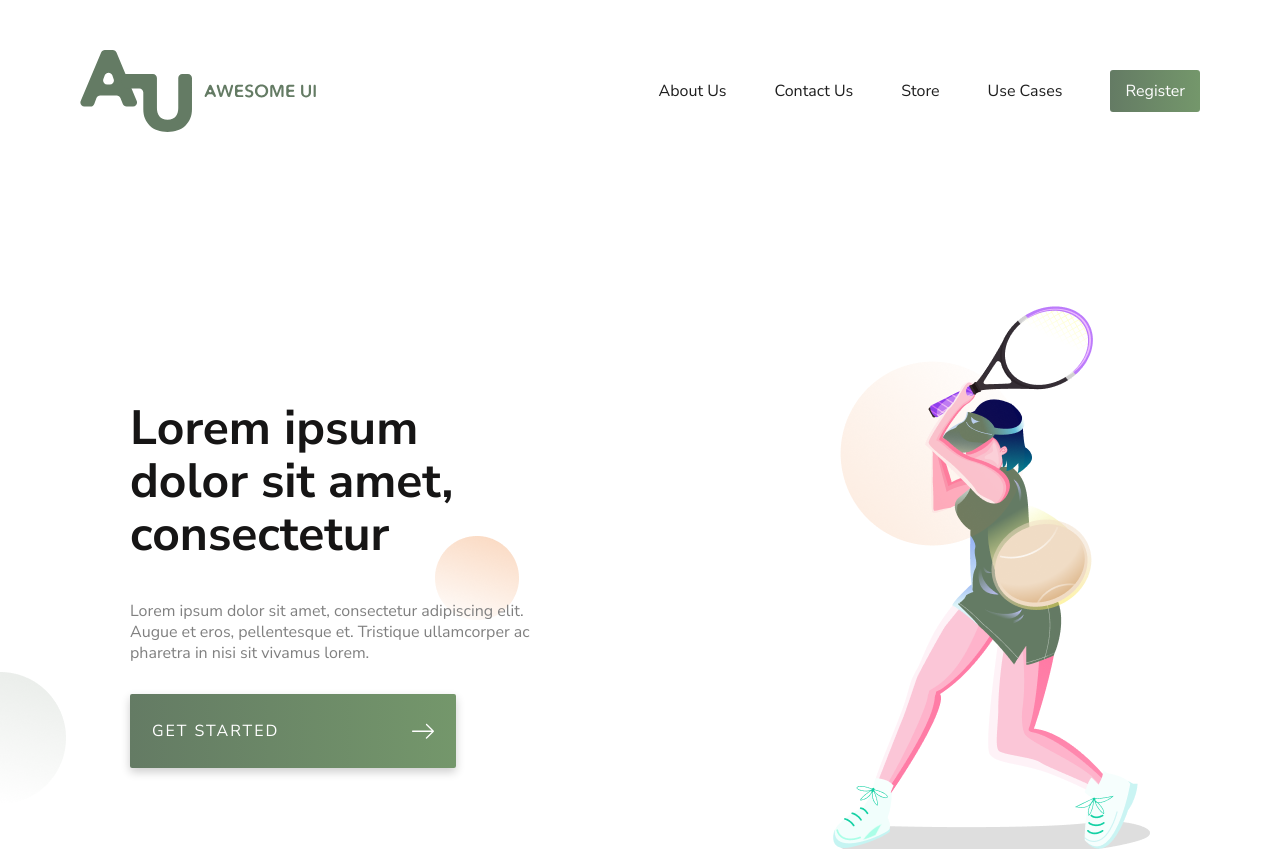
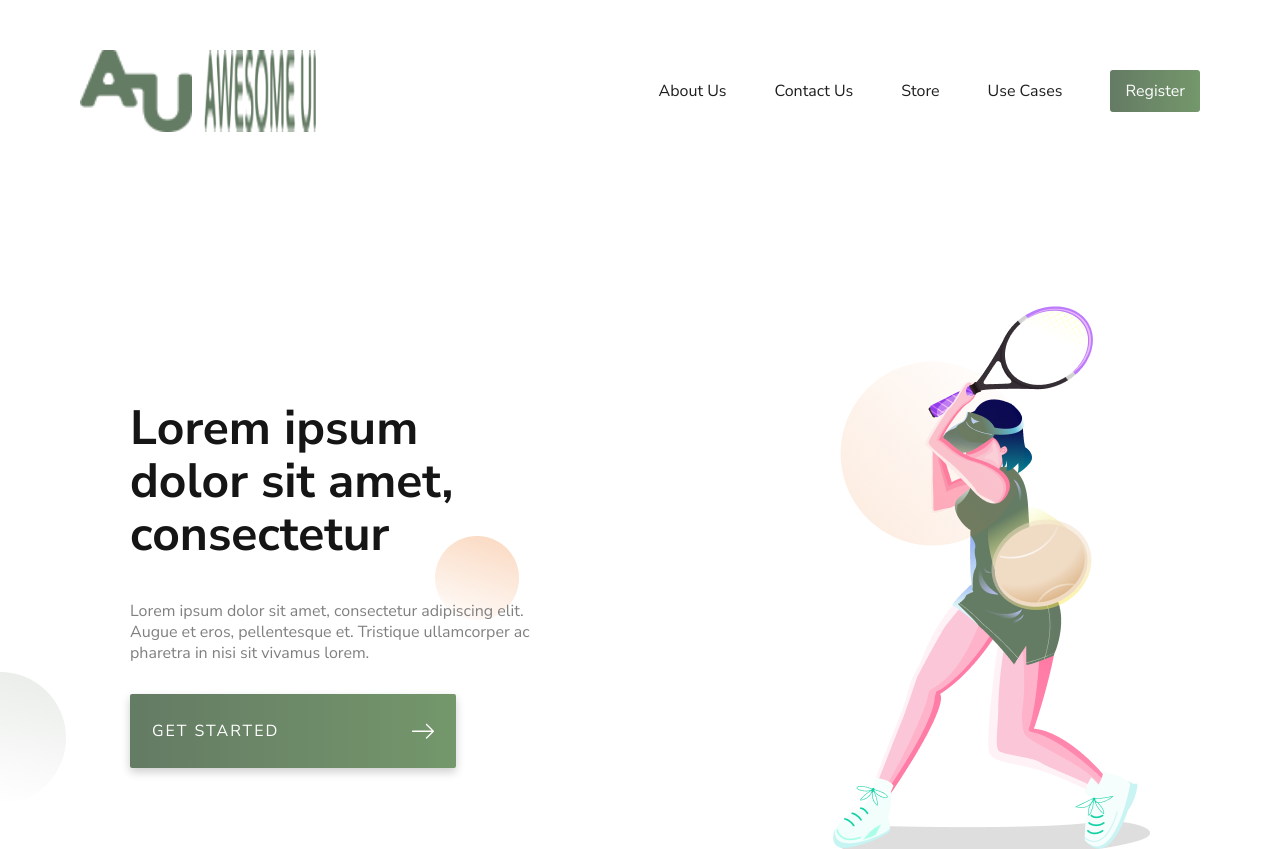
Before and after one commit to Povilas537/2024-11-28-praktika, a plain HTML site: page index.html in a window 1280 px wide. Shown: the top 849 px of the page. Drawn offline with Linux system fonts and the light colour scheme.

Commit message:
changed logo img

```diff
--- a/index.html
+++ b/index.html
@@ -12,8 +12,8 @@
 <body>
     <div class="navigation">
         <div class="left">
-            <img src="/images/logo.svg" alt="logo">
-            <img src="/images/logo-2.svg" alt="logo">
+            <img src="/images/logo-1.png" alt="logo">
+            <img src="/images/logo-2.png" alt="logo">
         </div>
 
         <div class="right">
```
Also changed, not shown: images/logo-1.png (added), images/logo-2.png (added).
